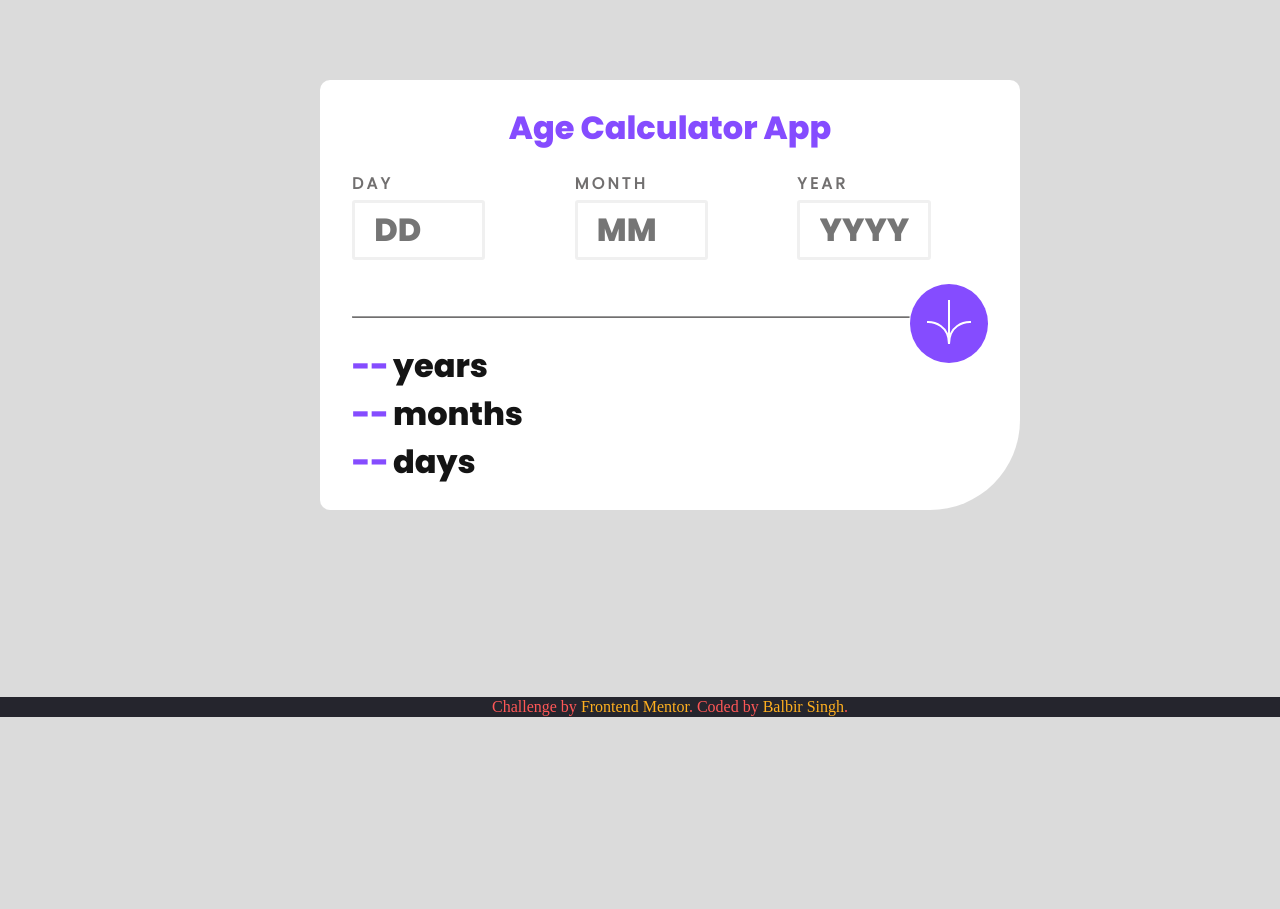
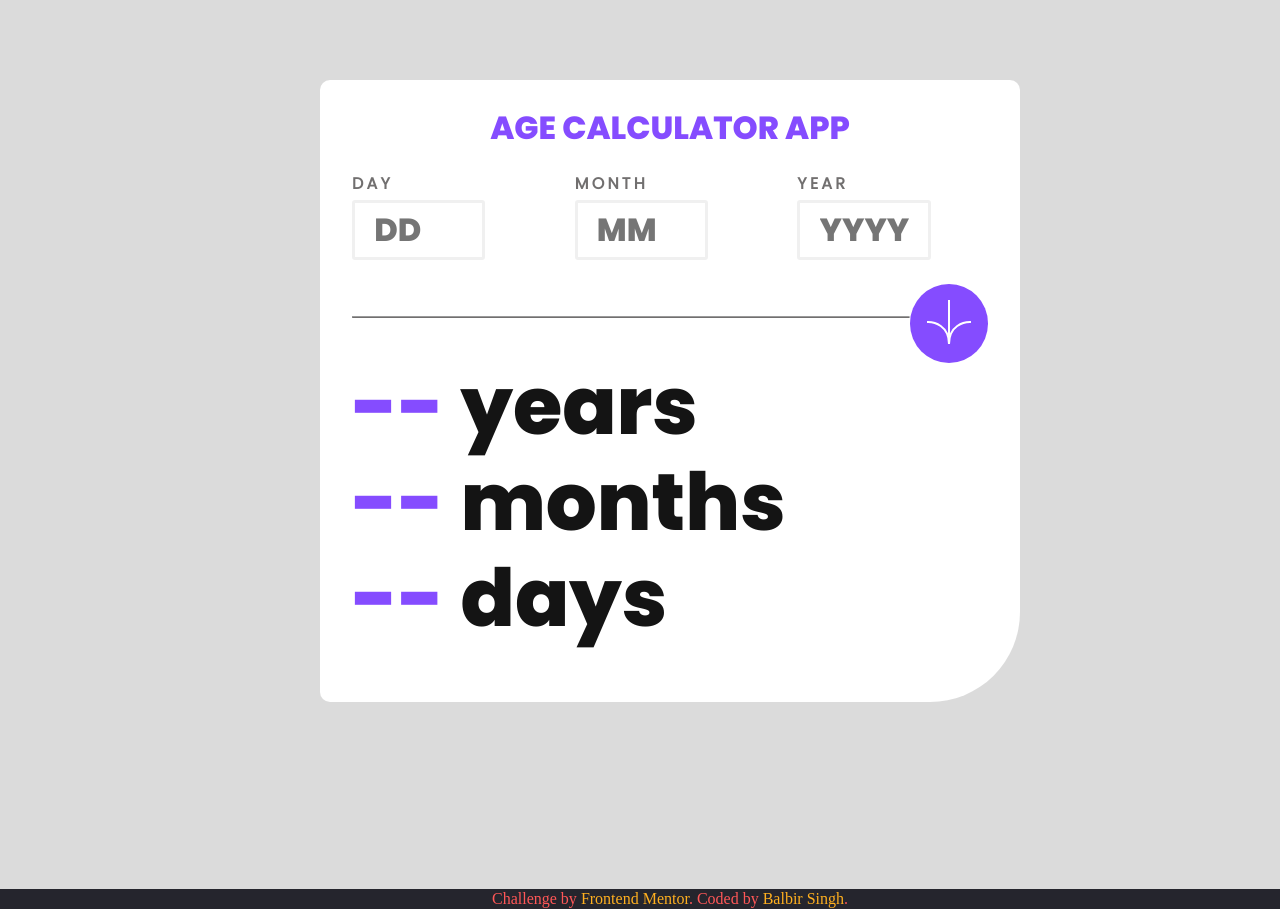
Before and after one commit to balbir-25/age-calculator-app, a plain HTML site: page index.html in a window 1280 px wide. Shown: the top 909 px of the page. Before the commit the page ends 800 px from the top, so only its background shows below. Drawn offline with Linux system fonts and the light colour scheme.

Commit message:
Update style.css

```diff
--- a/style.css
+++ b/style.css
@@ -40,6 +40,7 @@
     font-weight: 800;
     font-family: "italic";
     text-align: center;
+    text-transform: uppercase;
   }
 
   .info{
@@ -116,22 +117,27 @@
 
   .cal{
     margin-top: 2rem;
+    display: flex;
+    flex-direction: column;
+    padding-bottom: 2rem;
   }
 
   .detail{
     margin-top: 1rem;
+    display: flex;
+    gap: 1rem;
   }
 
   .detail-span{
     color: hsl(259, 100%, 65%);
-    font-size: 2rem;
+    font-size: 5rem;
     font-weight: 800;
     font-family: "italic";
   }
 
   .time{
      color: hsl(0, 0%, 8%);
-    font-size: 2rem;
+    font-size: 5rem;
     font-weight: 800;
     font-family: "italic";
   }
@@ -169,6 +175,10 @@
         padding: 1rem;
     }
 
+    .app-h1{
+      font-size: 1.5rem;
+    }
+
     .icon-btn{
         position: absolute;
         float: none;
@@ -194,6 +204,10 @@
         padding: 0.5rem;
     }
 
+    .detail-span, .time{
+      font-size: 3rem;
+    }
+
 }
 
   /* ==============================END MEDIA QUERY========================== */
```
